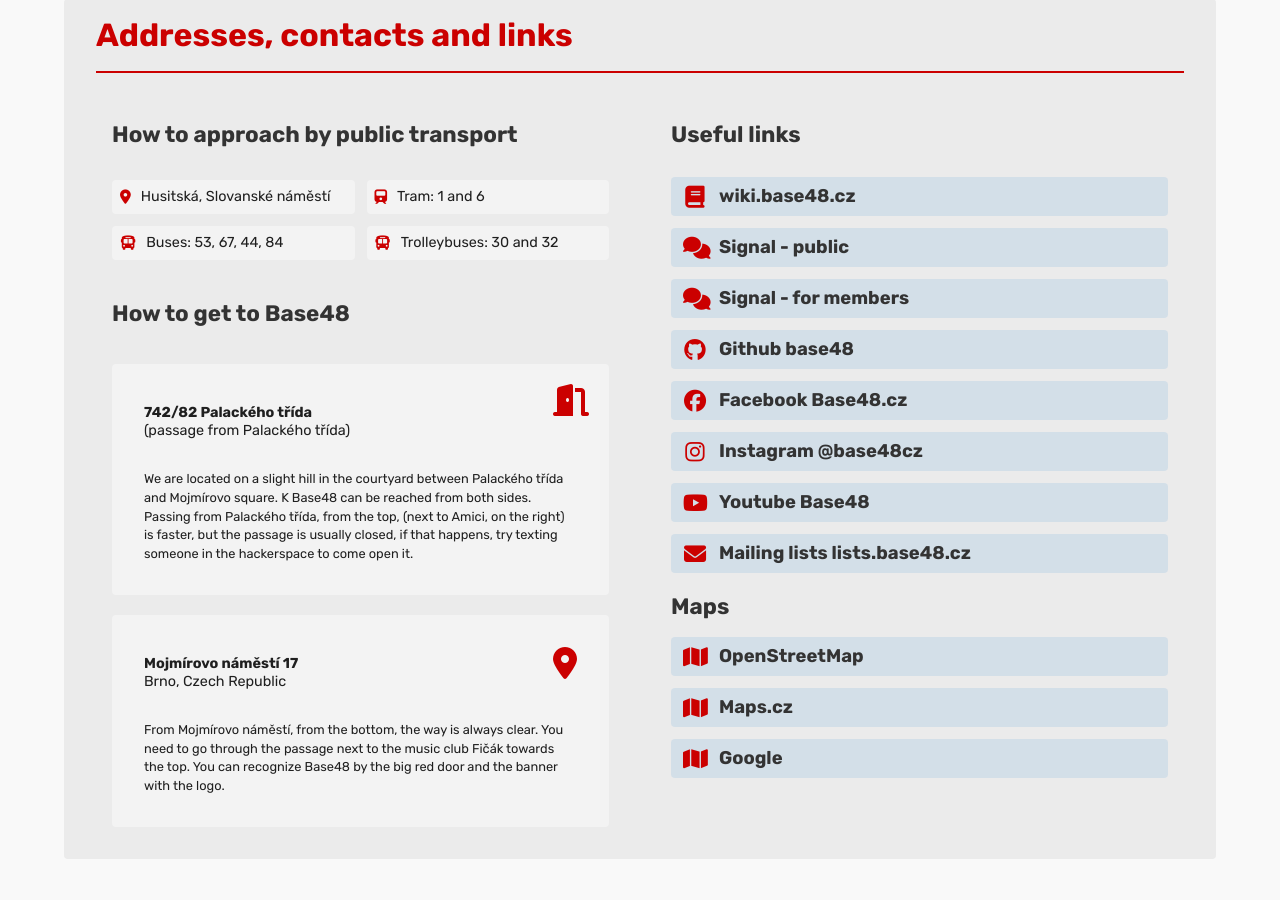
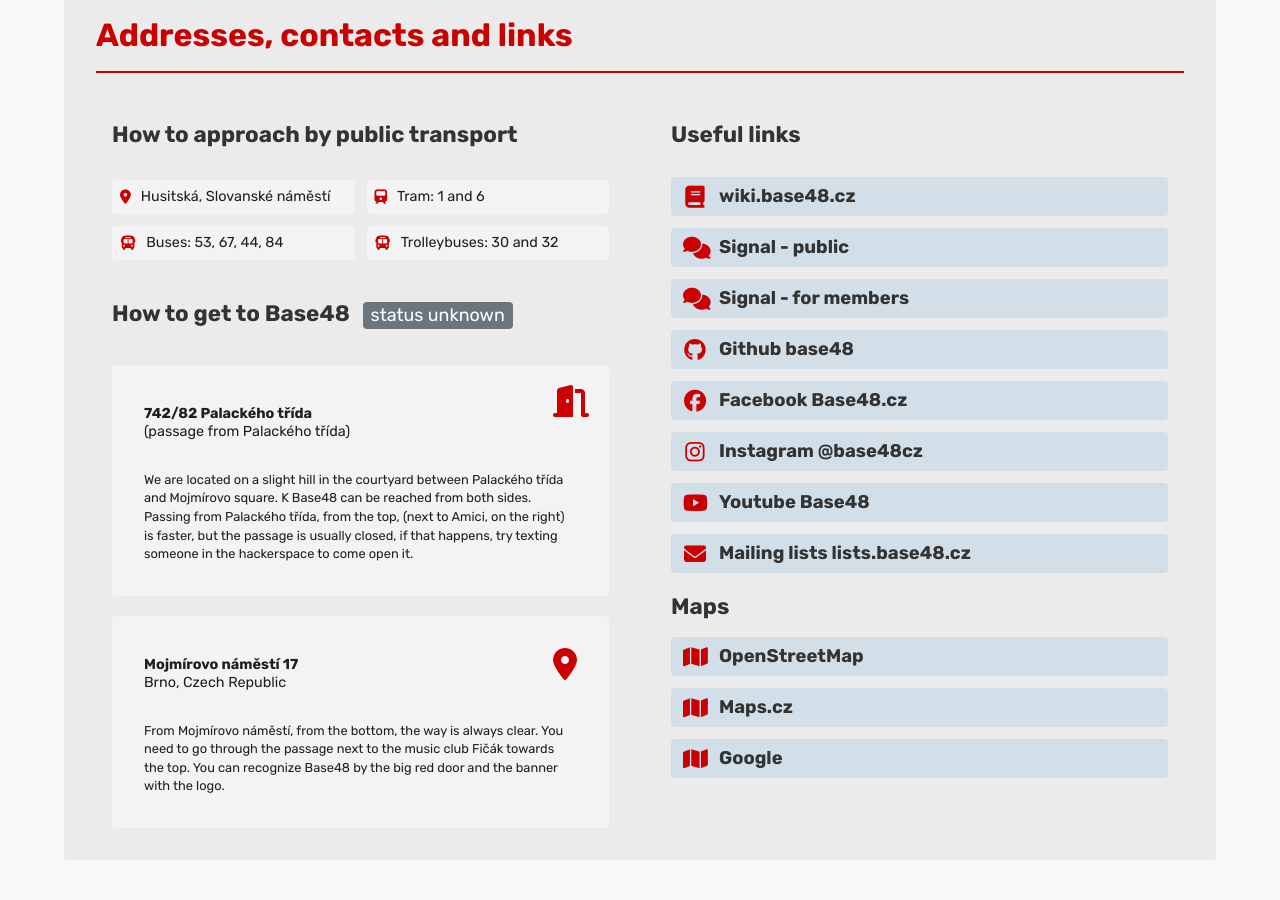
Before and after one commit to Thebys/base48, a PHP site: page /index_eng.html in a window 1280 px wide. Shown: the part 978-1878 px from the top of the page. Run offline with PHP 8.4, Linux system fonts and the light colour scheme.

Commit message:
Add HA based Base48 status indicator, rendered page checks status againts/from file every 20 seconds, works in both Czech and English.

```diff
--- a/css/components.css
+++ b/css/components.css
@@ -309,3 +309,27 @@
 section a:hover .vpsf-promo {
     text-decoration: none !important;
 }
+
+/* Base status indicator */
+.base-status {
+    font-size: 0.8em;
+    font-weight: normal;
+    padding: 2px 8px;
+    border-radius: 4px;
+    margin-left: 8px;
+}
+
+.base-status.open {
+    background-color: #28a745;
+    color: white;
+}
+
+.base-status.closed {
+    background-color: #dc3545;
+    color: white;
+}
+
+.base-status.unknown {
+    background-color: #6c757d;
+    color: white;
+}
--- a/index.html
+++ b/index.html
@@ -193,7 +193,7 @@
                             </div>
                             <div class="addresses"
                                 style="display: flex; flex-direction: row; flex-wrap: wrap; gap: 20px; padding-top: 20px;">
-                                <h3>Jak se dostat do Base48</h3>
+                                <h3>Jak se dostat do Base48 <span id="base-status" class="base-status" style="display: none;"></span></h3>
                                 <div class="address-block"
                                     style="position: relative; display: flex; flex-direction: column; align-items: flex-start; gap: 20px;">
                                     <i class="fas fa-door-open"
--- a/index_eng.html
+++ b/index_eng.html
@@ -1,5 +1,5 @@
 <!DOCTYPE html>
-<html lang="cs" data-theme="light">
+<html lang="en" data-theme="light">
 
 <head>
     <meta charset="UTF-8">
@@ -182,7 +182,7 @@
                                 </div>
                             </div>
                             <div class="addresses" style="display: flex; flex-direction: row; flex-wrap: wrap; gap: 20px; padding-top: 20px;">
-                                <h3>How to get to Base48</h3>
+                                <h3>How to get to Base48 <span id="base-status" class="base-status" style="display: none;"></span></h3>
                                 <div class="address-block" style="position: relative; display: flex; flex-direction: column; align-items: flex-start; gap: 20px;">
                                     <i class="fas fa-door-open" style="position: absolute; top: 20px; right: 20px; font-size: 2rem; color: var(--primary-color);"></i>
                                     <address>
--- a/js/main.js
+++ b/js/main.js
@@ -291,8 +291,8 @@ document.addEventListener('DOMContentLoaded', function () {
                 // Rely on default display:none from CSS, just control opacity/visibility for transition
                 scrollToTopButton.style.opacity = '0';
                 scrollToTopButton.style.visibility = 'hidden';
-                 // Optional: Set display back to none after transition if needed, but might not be necessary
-                 // setTimeout(() => { scrollToTopButton.style.display = 'none'; }, 300);
+                // Optional: Set display back to none after transition if needed, but might not be necessary
+                // setTimeout(() => { scrollToTopButton.style.display = 'none'; }, 300);
             }
         });
 
@@ -319,9 +319,9 @@ document.addEventListener('DOMContentLoaded', function () {
         // Optional: Close menu when clicking outside of it
         document.addEventListener('click', (event) => {
             if (!navWrapper.contains(event.target) && !hamburgerButton.contains(event.target) && navWrapper.classList.contains('is-active')) {
-                 hamburgerButton.setAttribute('aria-expanded', 'false');
-                 navWrapper.classList.remove('is-active');
-                 // document.body.classList.remove('no-scroll');
+                hamburgerButton.setAttribute('aria-expanded', 'false');
+                navWrapper.classList.remove('is-active');
+                // document.body.classList.remove('no-scroll');
             }
         });
 
@@ -353,7 +353,7 @@ document.addEventListener('DOMContentLoaded', function () {
     function initLightbox() {
         // Add click handlers to all gallery links
         document.querySelectorAll('[data-gallery]').forEach(link => {
-            link.addEventListener('click', function(e) {
+            link.addEventListener('click', function (e) {
                 e.preventDefault();
                 const galleryId = this.dataset.gallery;
                 const gallery = document.querySelector(`.gallery[data-gallery-id="${galleryId}"]`);
@@ -368,12 +368,12 @@ document.addEventListener('DOMContentLoaded', function () {
 
         // Close lightbox handlers
         closeButton.addEventListener('click', closeLightbox);
-        lightbox.addEventListener('click', function(e) {
+        lightbox.addEventListener('click', function (e) {
             if (e.target === lightbox) {
                 closeLightbox();
             }
         });
-        document.addEventListener('keydown', function(e) {
+        document.addEventListener('keydown', function (e) {
             if (e.key === 'Escape' && lightbox.classList.contains('active')) {
                 closeLightbox();
             } else if (e.key === 'ArrowLeft' && lightbox.classList.contains('active')) {
@@ -395,7 +395,7 @@ document.addEventListener('DOMContentLoaded', function () {
 
         // Preload the first image before showing lightbox
         const firstImage = new Image();
-        firstImage.onload = function() {
+        firstImage.onload = function () {
             updateLightbox();
             lightbox.classList.add('active');
             document.body.style.overflow = 'hidden';
@@ -415,7 +415,7 @@ document.addEventListener('DOMContentLoaded', function () {
 
         // Pre-calculate image size before showing
         const tempImage = new Image();
-        tempImage.onload = function() {
+        tempImage.onload = function () {
             const viewportHeight = window.innerHeight;
             const viewportWidth = window.innerWidth;
             const isLandscape = viewportWidth > viewportHeight;
@@ -460,4 +460,73 @@ document.addEventListener('DOMContentLoaded', function () {
 
     // Initialize lightbox
     initLightbox();
+
+    // Base status functionality
+    function updateBaseStatus() {
+        const statusElement = document.getElementById('base-status');
+        if (!statusElement) return;
+
+        // Detect language from HTML lang attribute
+        const htmlLang = document.documentElement.lang || 'cs';
+        const isCzech = htmlLang === 'cs';
+
+        // Language-specific text
+        const texts = {
+            czech: {
+                open: 'nyní otevřeno',
+                closed: 'nyní zavřeno',
+                unknown: 'stav neznámý'
+            },
+            english: {
+                open: 'now open',
+                closed: 'now closed',
+                unknown: 'status unknown'
+            }
+        };
+
+        const lang = isCzech ? 'czech' : 'english';
+        // Note on how to obtain the following JSON file, CURL example:
+        // curl -k -H "Authorization: Bearer YOUR_TOKEN_HERE" -H "Content-Type: application/json" https://ha.base48.cz:8443/api/states/sensor.base_status -o api/base_status.json
+
+        // Try to fetch the base status (with cache busting)
+        const cacheBuster = Date.now();
+        fetch(`api/base_status.json?t=${cacheBuster}`, {
+            cache: 'no-cache',
+            headers: {
+                'Cache-Control': 'no-cache, no-store, must-revalidate',
+                'Pragma': 'no-cache'
+            }
+        })
+            .then(response => {
+                if (!response.ok) {
+                    throw new Error('Status file not found');
+                }
+                return response.json();
+            })
+            .then(data => {
+                // Check if the base is open based on the state field
+                // State can be "True", "true", true, "False", "false", false, etc.
+                const isOpen = data.state === true ||
+                    data.state === 'true' ||
+                    data.state === 'True' ||
+                    data.state === '1';
+
+                statusElement.textContent = isOpen ? texts[lang].open : texts[lang].closed;
+                statusElement.className = `base-status ${isOpen ? 'open' : 'closed'}`;
+                statusElement.style.display = 'inline-block';
+            })
+            .catch(error => {
+                // Default to closed/unknown if file doesn't exist or there's an error
+                console.log('Base status not available:', error.message);
+                statusElement.textContent = texts[lang].unknown;
+                statusElement.className = 'base-status unknown';
+                statusElement.style.display = 'inline-block';
+            });
+    }
+
+    // Update status on page load
+    updateBaseStatus();
+
+    // Optionally update status every 30 seconds
+    setInterval(updateBaseStatus, 20 * 1000);
 });
```
Also changed, not shown: api/base_status.example.json (added, +17 -0 lines), README.md.
